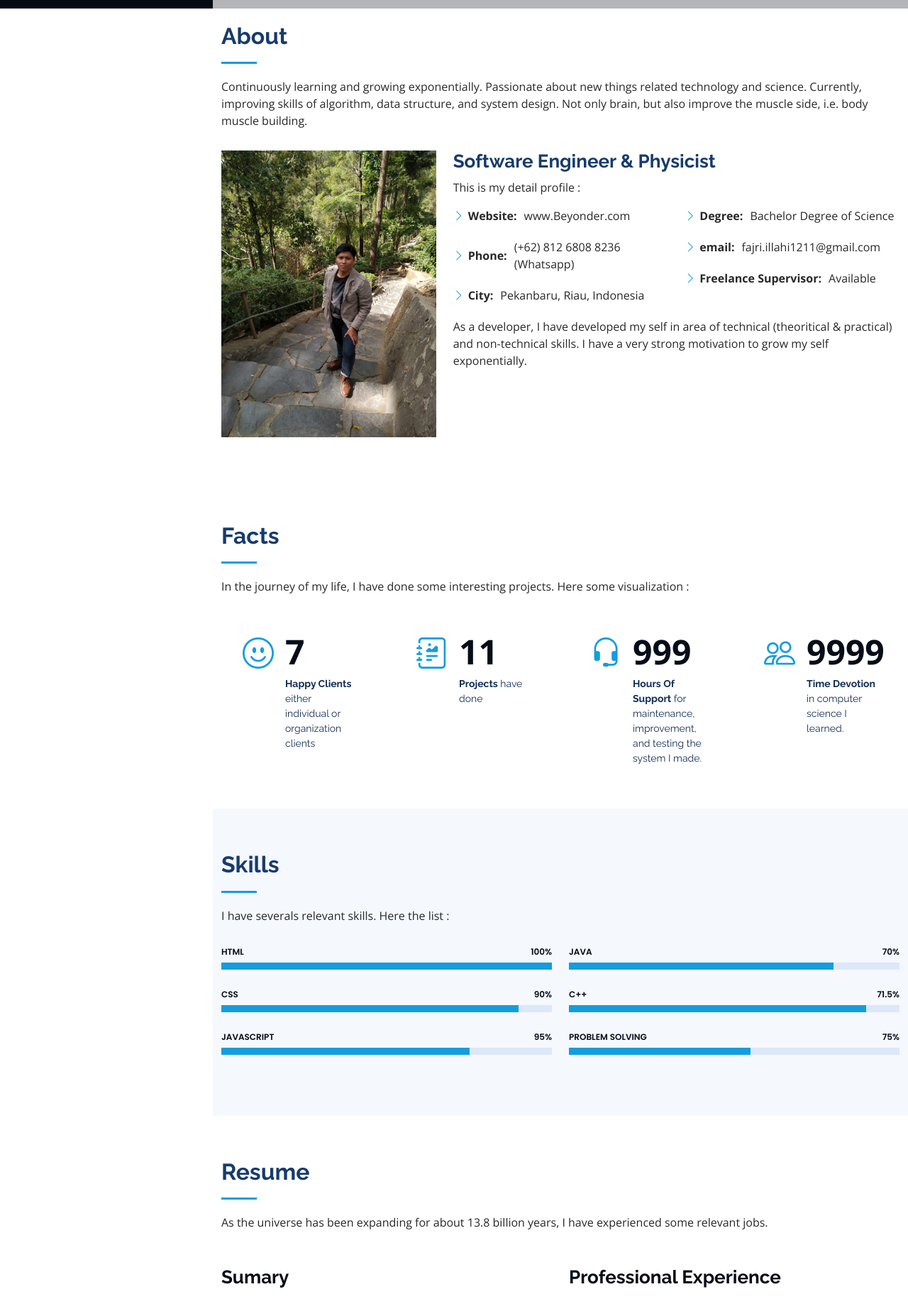
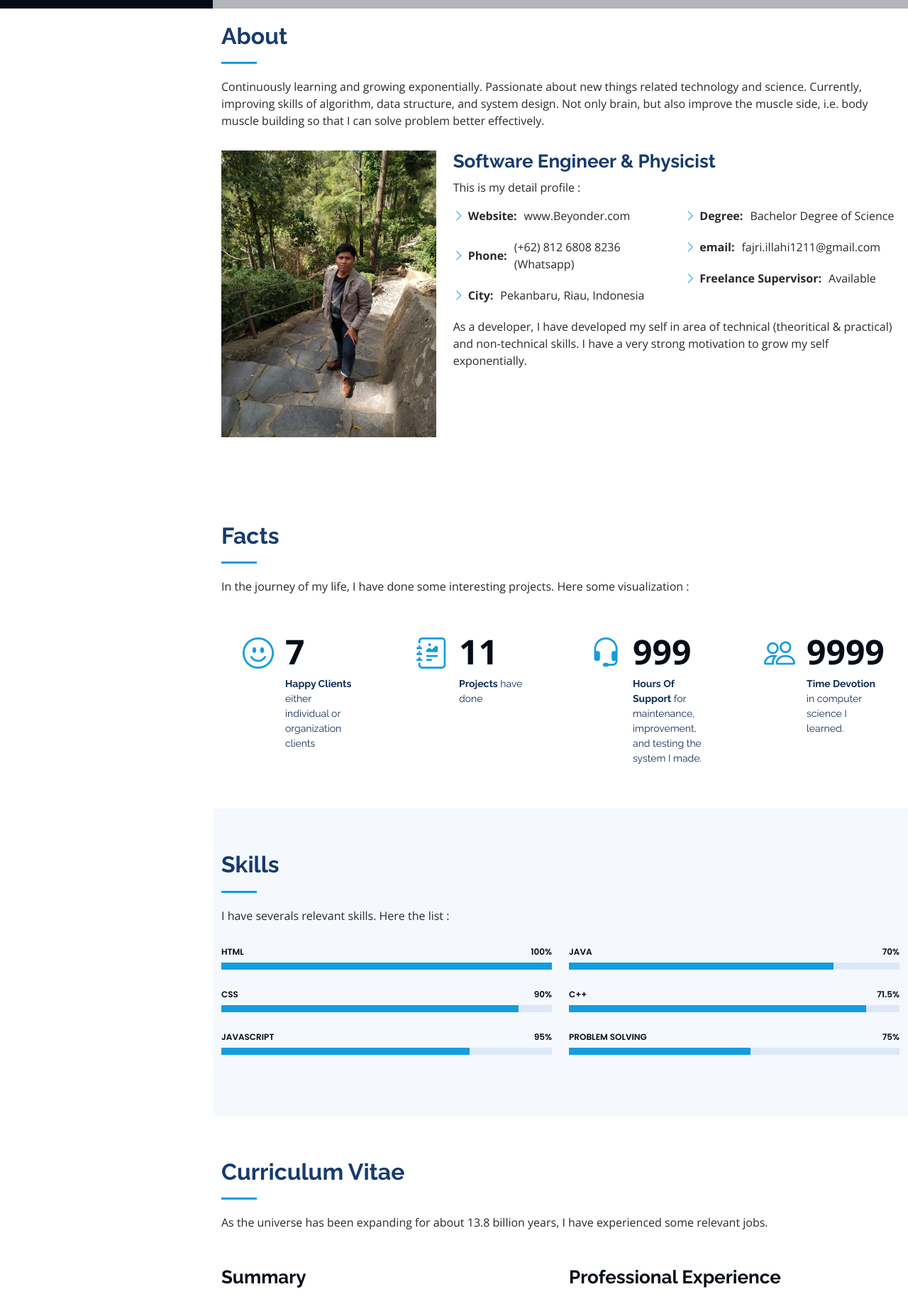
Before and after one commit to Beyonder12/MyCV, a plain HTML site: page index.html in a window 1280 px wide. Shown: the part 788-2618 px from the top of the page at 71% size. Drawn offline with nearby package versions, Linux system fonts and the light colour scheme; files whose address does not match are found by name.

Commit message:
update my college

```diff
--- a/index.html
+++ b/index.html
@@ -60,7 +60,7 @@
         <ul>
           <li><a href="#hero" class="nav-link scrollto active"><i class="bx bx-home"></i> <span>Home</span></a></li>
           <li><a href="#about" class="nav-link scrollto"><i class="bx bx-user"></i> <span>About</span></a></li>
-          <li><a href="#resume" class="nav-link scrollto"><i class="bx bx-file-blank"></i> <span>Resume</span></a></li>
+          <li><a href="#resume" class="nav-link scrollto"><i class="bx bx-file-blank"></i> <span>Curriculum Vitae</span></a></li>
           <li><a href="#portfolio" class="nav-link scrollto"><i class="bx bx-book-content"></i> <span>Portfolio</span></a></li>
           <li><a href="#services" class="nav-link scrollto"><i class="bx bx-server"></i> <span>Services</span></a></li>
           <li><a href="#contact" class="nav-link scrollto"><i class="bx bx-envelope"></i> <span>Contact</span></a></li>
@@ -85,7 +85,7 @@
 
         <div class="section-title">
           <h2>About</h2>
-          <p>Continuously learning and growing exponentially. Passionate about new things related technology and science. Currently, improving skills of algorithm, data structure, and system design. Not only brain, but also improve the muscle side, i.e. body muscle building.</p>
+          <p>Continuously learning and growing exponentially. Passionate about new things related technology and science. Currently, improving skills of algorithm, data structure, and system design. Not only brain, but also improve the muscle side, i.e. body muscle building so that I can solve problem better effectively.</p>
         </div>
 
         <div class="row">
@@ -243,13 +243,13 @@
       <div class="container">
 
         <div class="section-title">
-          <h2>Resume</h2>
+          <h2>Curriculum Vitae</h2>
           <p>As the universe has been expanding for about 13.8 billion years, I have experienced some relevant jobs.</p>
         </div>
 
         <div class="row">
           <div class="col-lg-6" data-aos="fade-up">
-            <h3 class="resume-title">Sumary</h3>
+            <h3 class="resume-title">Summary</h3>
             <div class="resume-item pb-0">
               <h4>Fajri Illahi</h4>
               <p><em>Highly driven by growth mindset, I always have courage to learn new things from technical skills (mathematics, physics, computer science, engineering) even non-technical skills (entrepreneurship, communication, physicology, social engineering) so that I can be better developer over time dynamically. </em></p>
@@ -266,7 +266,7 @@
               <!-- <h5>2015 - 2016</h5> -->
               <p><em>Bandung Institute of Technology, Bandung, West Java, Indonesia</em></p>
               <p>Final Project : Analysis of Characteristic of Global Stock Index and Precious Metal Price Respect to The Failing World Oil Price in The Year of 2016</p>
-              <p>Achievements</p>
+              <p>Research Project : R. Ichwan, R. Kurniawan, Y. Dharma. Pengaruh Annealing Termal Terhadap Polarisasi Nanopartikel Zinc Oxide. Departement Fisika ITB. 2017</p>
             </div>
             <!-- <div class="resume-item">
               <h4>Bachelor of Fine Arts &amp; Graphic Design</h4>
```
